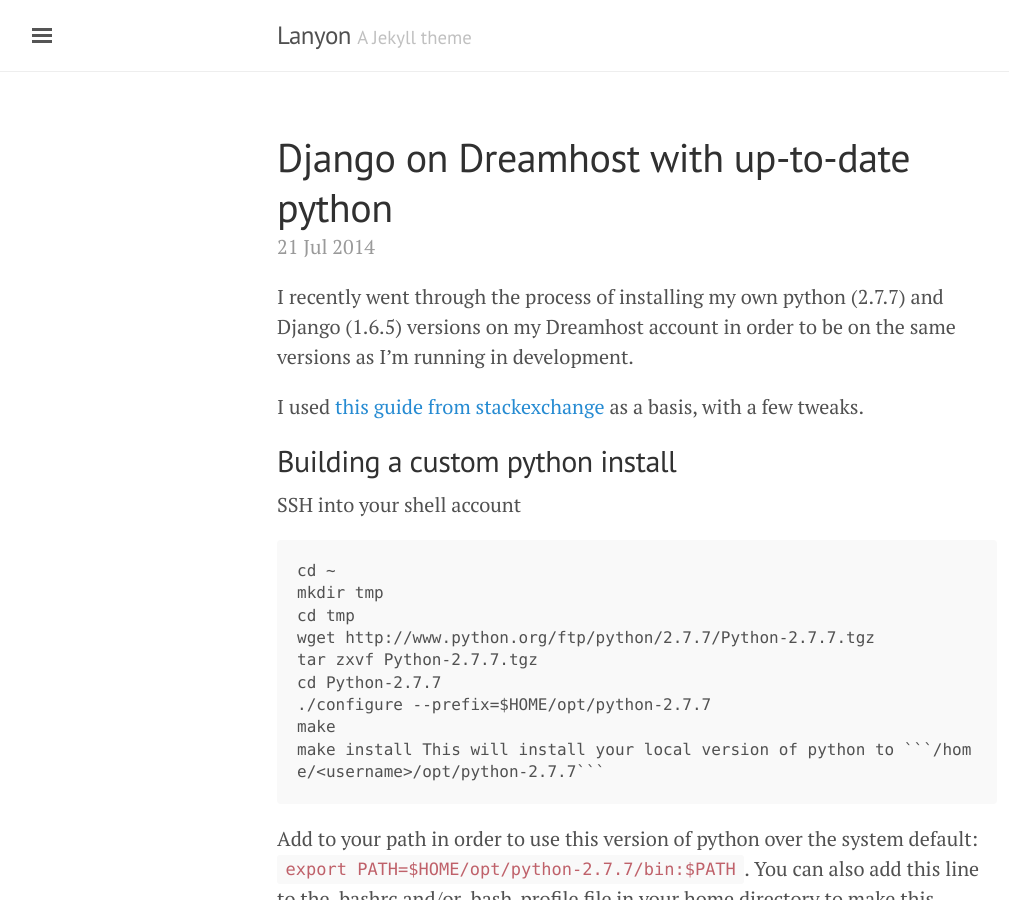
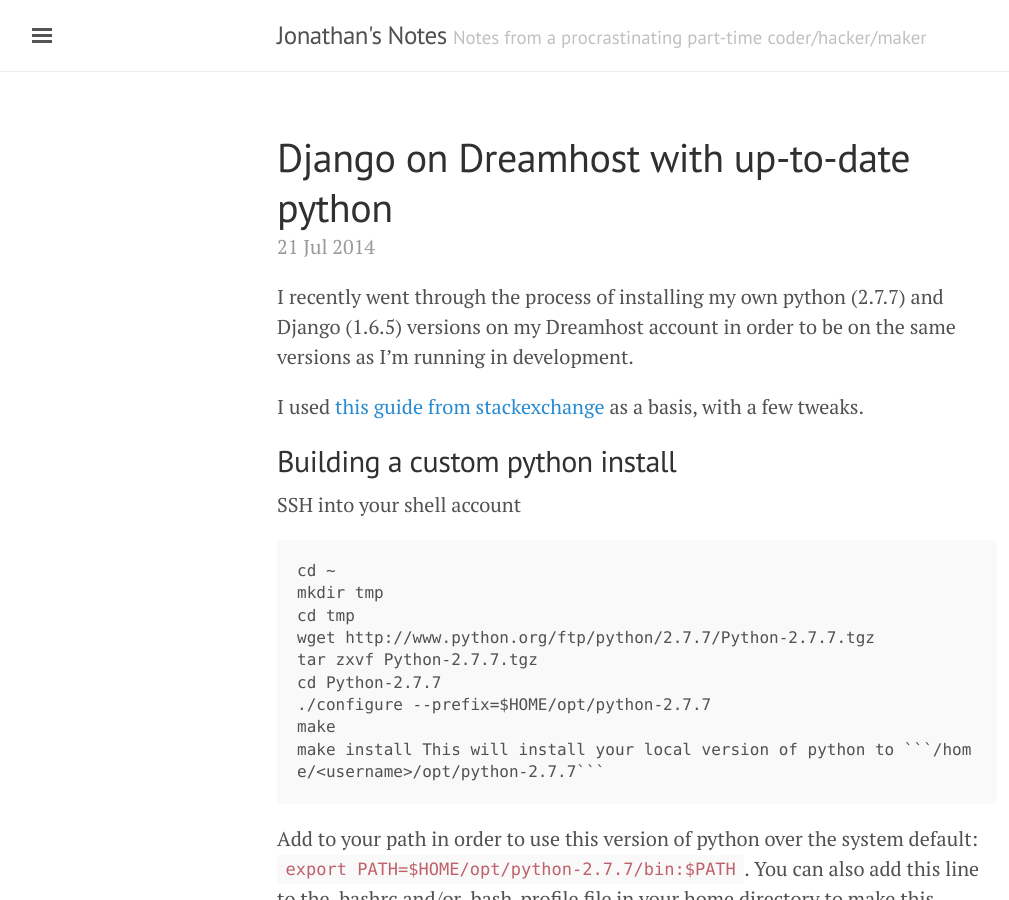
Before and after one commit to jmb/jmb.github.io, a Jekyll site: the page built from index.html, in a window 1280 px wide and 900 px high. Shown: the whole window, without its empty margins (3-1012 px from the left). Built offline with Jekyll 4.4.1, drawn with Linux system fonts in a browser that asks for light colours; the list of posts is cut into pages by our own code.

Commit message:
Site config update

```diff
--- a/_config.yml
+++ b/_config.yml
@@ -5,19 +5,19 @@ permalink:           pretty
 #relative_permalinks: true
 
 # Setup
-title:               Lanyon
-tagline:             'A Jekyll theme'
-description:         'A reserved <a href="http://jekyllrb.com" target="_blank">Jekyll</a> theme that places the utmost gravity on content with a hidden drawer. Made by <a href="https://twitter.com/mdo" target="_blank">@mdo</a>.'
-url:                 http://lanyon.getpoole.com
+title:               Jonathan's Notes
+tagline:             'Notes from a procrastinating part-time coder/hacker/maker'
+description:         'Random musings about probably half-finished projects.'
+url:                 http://jmb.github.io
 baseurl:             ''
 paginate:            5
 gems: ["jekyll-paginate"]
 
 # About/contact
 author:
-  name:              Mark Otto
-  url:               https://twitter.com/mdo
-  email:             markdotto@gmail.com
+  name:              Jonathan Batchelor
+  url:               https://twitter.com/jmbatchelor
+#  email:             markdotto@gmail.com
 
 # Custom vars
 version:             1.0.0
--- a/_includes/sidebar.html
+++ b/_includes/sidebar.html
@@ -25,8 +25,6 @@
       {% endif %}
     {% endfor %}
 
-    <a class="sidebar-nav-item" href="{{ site.github.repo }}/archive/v{{ site.version }}.zip">Download</a>
-    <a class="sidebar-nav-item" href="{{ site.github.repo }}">GitHub project</a>
     <span class="sidebar-nav-item">Currently v{{ site.version }}</span>
   </nav>
 
```
